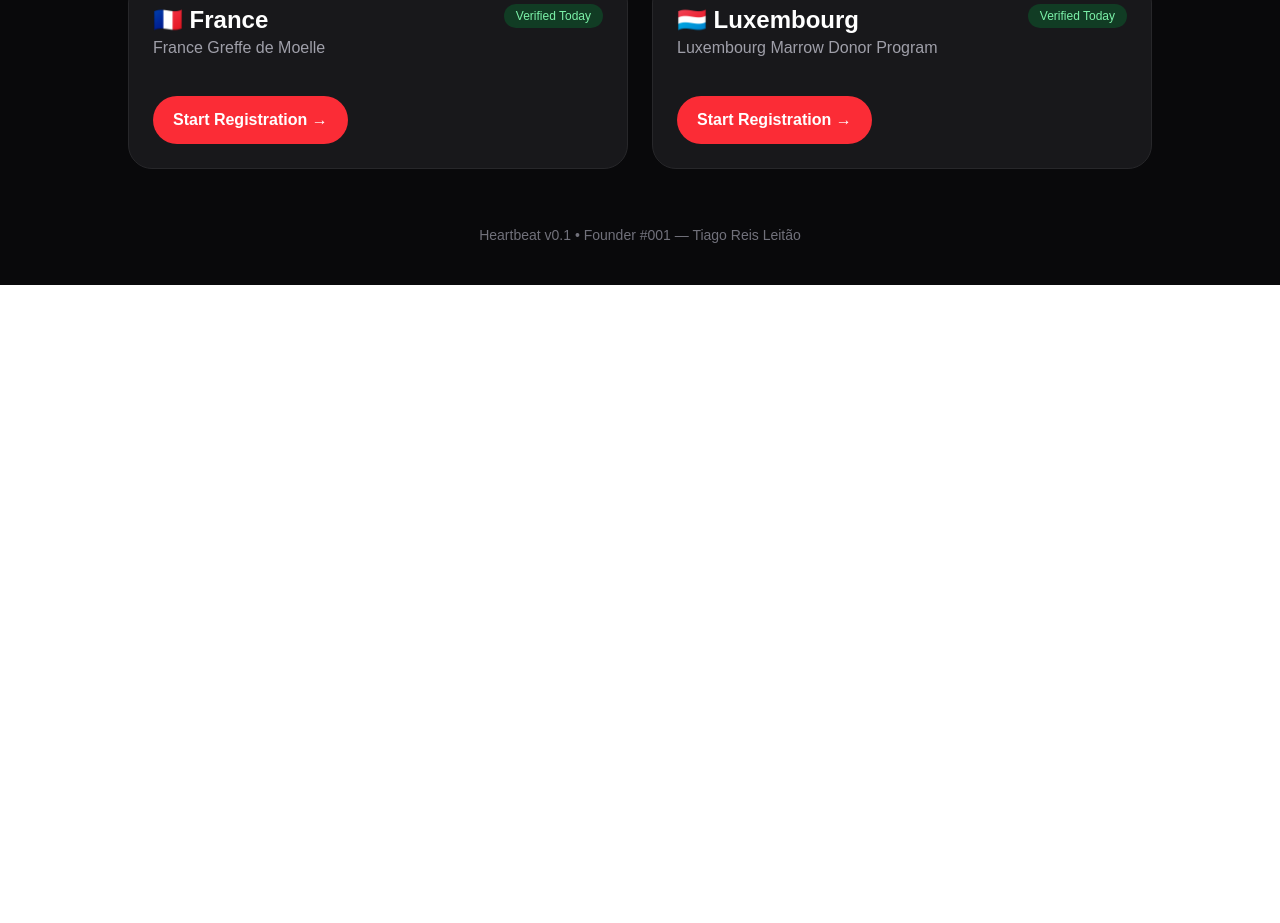
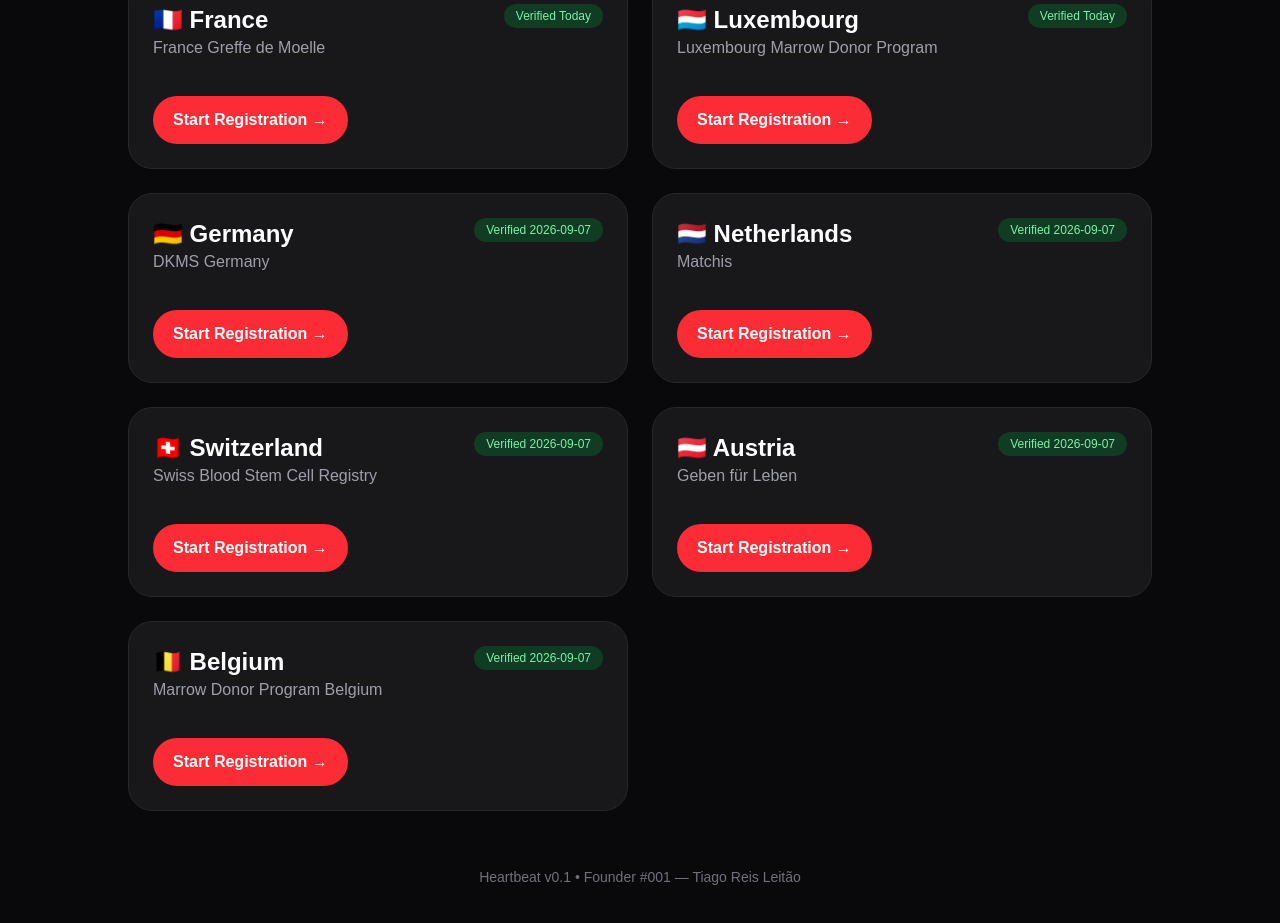
Before and after one commit to OneMatchOrg/onematch-web, a Next.js app: page / in a window 1280 px wide. Shown: the part 737-1660 px from the top of the page. Before the commit the page ends 1022 px from the top, so only its background shows below. Built offline with nearby package versions, Linux system fonts and the light colour scheme.

Commit message:
🌍 feat(registries): expand trusted core to 9 verified European registries

```diff
--- a/data/countries.ts
+++ b/data/countries.ts
@@ -59,4 +59,59 @@
     verified: "Today",
     status: "verified",
   },
+
+  {
+  code: "DE",
+  name: "Germany",
+  flag: "🇩🇪",
+  registry: "DKMS Germany",
+  registrationUrl: "https://www.dkms.de/aktiv-werden/spender-werden",
+  directRegistration: true,
+  verified: "2026-09-07",
+  status: "verified",
+  },
+
+{
+  code: "NL",
+  name: "Netherlands",
+  flag: "🇳🇱",
+  registry: "Matchis",
+  registrationUrl: "https://www.matchis.nl/en/become-donor/how-do-i-register-stem-cell-donor",
+  directRegistration: true,
+  verified: "2026-09-07",
+  status: "verified",
+},
+
+{
+  code: "CH",
+  name: "Switzerland",
+  flag: "🇨🇭",
+  registry: "Swiss Blood Stem Cell Registry",
+  registrationUrl: "https://www.blutstammzellspende.ch/de/registrieren/blutstammzellspender-werden",
+  directRegistration: true,
+  verified: "2026-09-07",
+  status: "verified",
+},
+
+{
+  code: "AT",
+  name: "Austria",
+  flag: "🇦🇹",
+  registry: "Geben für Leben",
+  registrationUrl: "https://www.gebenfuerleben.at/werde-jetzt-stammzellspenderin/",
+  directRegistration: true,
+  verified: "2026-09-07",
+  status: "verified",
+},
+
+{
+  code: "BE",
+  name: "Belgium",
+  flag: "🇧🇪",
+  registry: "Marrow Donor Program Belgium",
+  registrationUrl: "https://www.stemcelldonor.be/become-a-donor/registration/",
+  directRegistration: true,
+  verified: "2026-09-07",
+  status: "verified",
+},
 ];
```
